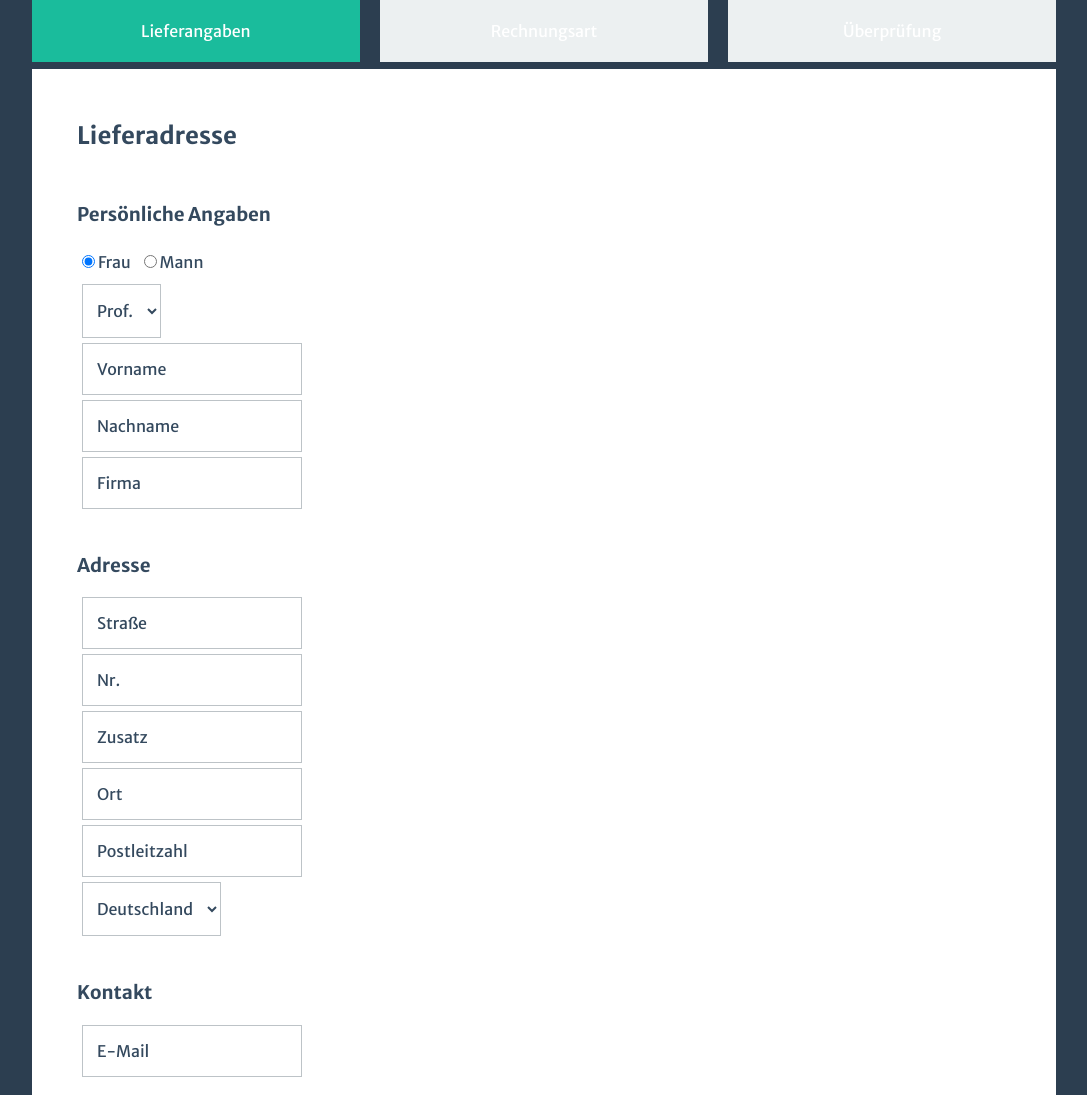
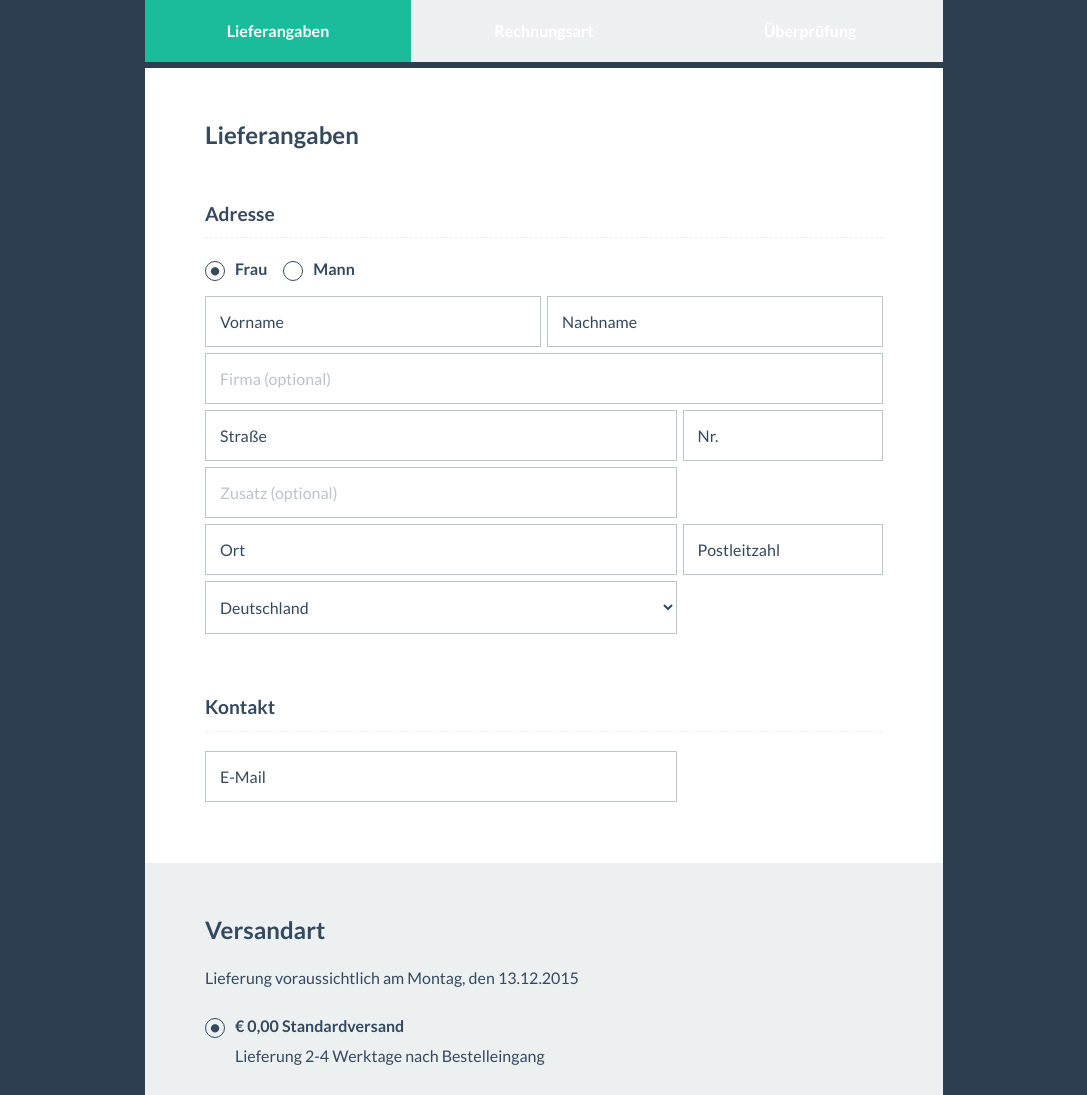
Before and after one commit to joschaholzhaeuer/checkout, a website: page index.html in a window 1280 px wide. Shown: the top 1095 px of the page, without its empty margins (96-1183 px from the left). Drawn offline with nearby package versions, Linux system fonts and the light colour scheme.

Commit message:
lieferangaben styling (radio-buttons, nav, buttons, alignment)

```diff
--- a/index.html
+++ b/index.html
@@ -26,61 +26,59 @@
 
             <div class="box">
                 <div class="box-section">
-                    <h2 class="box-section-heading">Lieferadresse</h2>
+                    <h2 class="box-section-heading">Lieferangaben</h2>
                     <div class="fields">
                         <div class="fields-section">
-                            <h3 class="fields-heading">Persönliche Angaben</h3>
-                            <div class="fields-item fields-item-inline">
-                                <input class="fields-item-frame" type="radio" name="female" checked>
-                                <label class="fields-item-label" for="female">Frau</label>
+                            <h3 class="fields-heading">Adresse</h3>
+                            <div class="fields-item-wrapper clearfix">
+                                <div class="fields-item fields-item-inline fields-item-radio">
+                                    <input class="fields-radio" type="radio" name="gender" value="female" checked>
+                                    <label class="fields-label" for="female">Frau</label>
                                 </div>
-                            <div class="fields-item fields-item-inline">
-                                <input class="fields-item-frame" type="radio" name="male">
-                                <label class="fields-item-label" for="male">Mann</label>
+                                <div class="fields-item fields-item-inline fields-item-radio">
+                                    <input class="fields-radio" type="radio" name="gender" value="male">
+                                    <label class="fields-label" for="male">Mann</label>
                                 </div>
-                            <div class="fields-item fields-item-optional">
-                                <select class="fields-item-frame" name="title">
-                                    <option value="">Prof.</option>
-                                    <option value="">Dr.</option>
-                                </select>
-                                <label class="fields-item-label" for="title"></label>
                             </div>
-                            <div class="fields-item">
+                            <div class="fields-item-wrapper clearfix">
+                                <div class="fields-item fields-item--half fields-item--left fl-s">
                                     <input class="fields-item-frame" type="text" name="name">
                                     <label class="fields-item-label fields-item-placeholder" for="name">Vorname</label>
                                 </div>
-                            <div class="fields-item">
+                                <div class="fields-item fields-item--half fields-item--right fl-s">
                                     <input class="fields-item-frame" type="text" name="surname">
                                     <label class="fields-item-label fields-item-placeholder" for="surname">Nachname</label>
                                 </div>
+                            </div>
                             <div class="fields-item fields-item-optional">
                                 <input class="fields-item-frame" type="text" name="company">
-                                <label class="fields-item-label fields-item-placeholder" for="company">Firma</label>
+                                <label class="fields-item-label fields-item-placeholder" for="company">Firma (optional)</label>
                             </div>
-                        </div>
-                        <div class="fields-section">
-                            <h3 class="fields-heading">Adresse</h3>
-                            <div class="fields-item">
+                            <div class="fields-item-wrapper clearfix">
+                                <div class="fields-item fields-item--long fields-item--left fl-s">
                                     <input class="fields-item-frame" type="text" name="street">
                                     <label class="fields-item-label fields-item-placeholder" for="street">Straße</label>
                                 </div>
-                            <div class="fields-item">
+                                <div class="fields-item fields-item--short fields-item--right fl-s">
                                     <input class="fields-item-frame" type="text" name="number">
                                     <label class="fields-item-label fields-item-placeholder" for="number">Nr.</label>
                                 </div>
-                            <div class="fields-item fields-item-optional">
+                            </div>
+                            <div class="fields-item fields-item-optional fields-item--left fields-item--long">
                                 <input class="fields-item-frame" type="text" name="additional">
-                                <label class="fields-item-label fields-item-placeholder" for="additional">Zusatz</label>
+                                <label class="fields-item-label fields-item-placeholder" for="additional">Zusatz (optional)</label>
                             </div>
-                            <div class="fields-item">
+                            <div class="fields-item-wrapper clearfix">
+                                <div class="fields-item fields-item--long fields-item--left fl-s">
                                     <input class="fields-item-frame" type="text" name="city">
                                     <label class="fields-item-label fields-item-placeholder" for="city">Ort</label>
                                 </div>
-                            <div class="fields-item">
+                                <div class="fields-item fields-item--short fields-item--right fl-s">
                                     <input class="fields-item-frame" type="text" name="plz">
                                     <label class="fields-item-label fields-item-placeholder" for="plz">Postleitzahl</label>
                                 </div>
-                            <div class="fields-item">
+                            </div>
+                            <div class="fields-item fields-item--left fields-item--long">
                                 <select class="fields-item-frame" name="country">
                                     <option value="">Deutschland</option>
                                     <option value="">Schweiz</option>
@@ -90,7 +88,7 @@
                         </div>
                         <div class="fields-section">
                             <h3 class="fields-heading">Kontakt</h3>
-                            <div class="fields-item">
+                            <div class="fields-item fields-item--left fields-item--long">
                                 <input class="fields-item-frame" type="text" name="mail">
                                 <label class="fields-item-label fields-item-placeholder" for="mail">E-Mail</label>
                             </div>
@@ -102,14 +100,18 @@
                     <p class="box-text box-text-info">Lieferung voraussichtlich am Montag, den 13.12.2015</p>
                     <div class="fields">
                         <div class="fields-section">
-                            <input type="radio" name="standardversand" checked>
-                            <label for="standardversand">0,00 € Standardversand</label>
-                            <p class="fields-text">2-4 Werktage nach Bestelleingang</p>
+                            <div class="fields-item-radio">
+                                <input class="fields-radio" type="radio" name="versand" value="standard" checked>
+                                <label class="fields-label" for="standard">€ 0,00 Standardversand</label>
+                            </div>
+                            <p class="fields-text">Lieferung 2-4 Werktage nach Bestelleingang</p>
                         </div>
                         <div class="fields-section">
-                            <input type="radio" name="expressversand">
-                            <label for="expressversand">3,99 € Expressversand</label>
-                            <p class="fields-text">Am nächsten Morgen nach Bestelleingang</p>
+                            <div class="fields-item-radio">
+                                <input class="fields-radio" type="radio" name="versand" value="express">
+                                <label class="fields-label" for="express">€ 3,99 Expressversand</label>
+                            </div>
+                            <p class="fields-text">Lieferung am nächsten Morgen nach Bestelleingang</p>
                         </div>
                     </div>
                 </div>
--- a/src/scss/base/defaults.scss
+++ b/src/scss/base/defaults.scss
@@ -4,9 +4,16 @@ STYLESHEET: DEFAULTS
 ******************************************************************/
 
 html {
-    font-size: 1em;
+    font-size: 0.9em;
     line-height: 1.4;
     box-sizing: border-box;
+}
+
+@include medium {
+
+    html {
+        font-size: 1em;
+    }
 }
 
 body {
--- a/src/scss/base/typography.scss
+++ b/src/scss/base/typography.scss
@@ -4,4 +4,4 @@ STYLESHEET: TYPOGRAPHY
 This is the place for all font imports and declarations.
 ******************************************************************/
 
-@import url(http://fonts.googleapis.com/css?family=Merriweather+Sans:700,300,400|Merriweather:400,300);
+@import url(http://fonts.googleapis.com/css?family=Lato:700,300,400);
--- a/src/scss/base/variables.scss
+++ b/src/scss/base/variables.scss
@@ -30,19 +30,18 @@ $c-alt-dark: $green-dark;
 
 
 // FONTS
-$merriweathersans: 'Merriweather Sans', 'Helvetica', 'Arial', 'sans-serif';
-$merriweather:     'Merriweather', 'Helvetica', 'Arial', 'sans-serif';
+$lato: 'Lato', 'Helvetica', 'Arial', 'sans-serif';
 
-$f-base:    $merriweathersans;
-$f-heading: $merriweathersans;
-$f-link:    $merriweathersans;
-$f-text:    $merriweathersans;
+$f-base:    $lato;
+$f-heading: $lato;
+$f-link:    $lato;
+$f-text:    $lato;
 
 
 // BREAKPOINTS
-$w-small:  681px;
-$w-medium: 900px;
-$w-large:  1361px;
+$w-small:  520px;
+$w-medium: 750px;
+$w-large:  1000px;
 
 
 // MARGINS/PADDINGS
--- a/src/scss/layout/grid.scss
+++ b/src/scss/layout/grid.scss
@@ -7,18 +7,21 @@ STYLESHEET: GRID
     margin: 0 2% 30px 2%;
 }
 
+@include small {
+
+}
+
 @include medium {
 
     .wrapper {
-        margin: 0 10% 100px 10%;
+        margin: 0 11% 100px 11%;
     }
 }
 
 @include large {
 
     .wrapper {
-        max-width: 1200px;
-        margin: 0 auto;
-        padding-bottom: 100px;
+        max-width: 798px;
+        margin: 0 auto 100px auto;
     }
 }
--- a/src/scss/layout/helpers.scss
+++ b/src/scss/layout/helpers.scss
@@ -18,6 +18,25 @@ STYLESHEET: HELPERS
     margin-right: 0;
 }
 
+.fl {
+    float: left;
+}
+
+.fr {
+    float: right;
+}
+
+@include small {
+
+    .fl-s {
+        float: left;
+    }
+
+    .fr-s {
+        float: right;
+    }
+}
+
 .firstitem {
     margin-top: 0;
     margin-left: 0;
--- a/src/scss/modules/box.scss
+++ b/src/scss/modules/box.scss
@@ -5,6 +5,7 @@ STYLESHEET: BOX
 
 .box {
     background-color: $white;
+    border-top: 68px solid $c-dark;
 
     &-section {
         padding: 30px 25px;
@@ -15,7 +16,7 @@ STYLESHEET: BOX
     }
 }
 
-@include medium {
+@include small {
 
     .box {
 
@@ -25,3 +26,16 @@ STYLESHEET: BOX
         }
     }
 }
+
+@include large {
+
+    .box {
+        //max-width: 800px;
+        //margin: 0 auto;
+
+        &-section {
+            padding-left: 60px;
+            padding-right: 60px;
+        }
+    }
+}
--- a/src/scss/modules/button.scss
+++ b/src/scss/modules/button.scss
@@ -28,3 +28,14 @@ STYLESHEET: BUTTON
         color: $white;
     }
 }
+
+@include large {
+
+    .button {
+
+        &-wrapper {
+            width: 70%;
+            margin-left: 30%;
+        }
+    }
+}
--- a/src/scss/modules/fields.scss
+++ b/src/scss/modules/fields.scss
@@ -7,15 +7,61 @@ STYLESHEET: FIELDS
 
     &-section {
         padding-top: 10px;
-        padding-bottom: 10px;
+        padding-bottom: 25px;
+        position: relative;
     }
 
     &-heading {
+        @include font-size(1);
 
+        &:after {
+            content: "";
+            display: block;
+            margin-top: 10px;
+            border-bottom: 1px dashed $c-light;
+        }
+    }
+
+    &-label {
+        font-weight: 700;
+        margin-left: 30px;
+
+        &:before {
+            content: "";
+            display: inline-block;
+            width: 20px;
+            height: 20px;
+            border-radius: 50%;
+            margin-right: 10px;
+            position: absolute;
+            left: 0;
+            bottom: -1px;
+            border: 1px solid $c-base;
+        }
+    }
+
+    &-text {
+        margin-left: 30px;
+    }
+
+    &-radio {
+        opacity: 0;
+        position: absolute;
+        z-index: 30;
+        width: 20px;
+        height: 20px;
+
+        &:checked + label:before {
+            content: "\2022";
+            color: $c-base;
+            text-align: center;
+            @include font-size(1.3);
+            line-height: 16px;
+        }
     }
 
     &-item {
-        margin: 5px;
+        margin-bottom: 6px;
         position: relative;
         background-color: $white;
 
@@ -25,6 +71,7 @@ STYLESHEET: FIELDS
             padding: 15px 10px;
             background: transparent;
             z-index: 10;
+            width: 100%;
 
             &:focus + label {
                 color: $c-alt-light;
@@ -42,8 +89,79 @@ STYLESHEET: FIELDS
             z-index: 5;
         }
 
+        &-optional {
+            color: $c-medium;
+        }
+
         &-inline {
-            display: inline-block;
+            float: left;
+            margin-right: 16px;
+            margin-bottom: 16px;
+        }
+
+        &-radio {
+            position: relative;
         }
     }
 }
+
+@include small {
+
+    .fields {
+
+        &-heading {
+            @include font-size(1.1);
+        }
+
+        &-item {
+
+            &-wrapper {
+                width: 100%;
+            }
+
+            &--half {
+                width: 50%;
+            }
+
+            &--long {
+                width: 70%;
+            }
+
+            &--short {
+                width: 30%;
+            }
+
+            &--left {
+                border-right: 3px solid $white;
+            }
+
+            &--right {
+                border-left: 3px solid $white;
+            }
+        }
+    }
+}
+
+@include medium {
+
+    .fields {
+
+        &-radio {
+
+            &:checked + label:before {
+                line-height: 15px;
+                @include font-size(1.2);
+            }
+        }
+    }
+}
+
+@include large {
+
+    .fields{
+
+        &-heading {
+            @include font-size(1.2);
+        }
+    }
+}
--- a/src/scss/modules/steps.scss
+++ b/src/scss/modules/steps.scss
@@ -5,7 +5,12 @@ STYLESHEET: STEPS
 
 .steps {
     width: 100%;
-    margin-bottom: 7px;
+    font-weight: 700;
+    position: fixed;
+    z-index: 50;
+    margin: 0 2%;
+    left: 0;
+    right: 0;
 
     &-item {
         background-color: $c-light;
@@ -13,13 +18,36 @@ STYLESHEET: STEPS
         text-decoration: none;
         float: left;
         width: 32%;
-        margin-right: 2%;
         padding-top: 20px;
         padding-bottom: 20px;
         text-align: center;
+        border-bottom: 6px solid $c-dark;
 
         &--active {
             background-color: $c-alt-light;
         }
     }
 }
+
+@include medium {
+
+    .steps {
+        margin: 0 11%;
+
+        &-item {
+            width: 26%;
+        }
+    }
+}
+
+@include large {
+
+    .steps {
+        max-width: 798px;
+        margin: 0 auto;
+
+        &-item {
+            width: 266px;
+        }
+    }
+}
```
Also changed, not shown: dist/css/style.css. Lines whose indentation alone changed are shown as unchanged.
